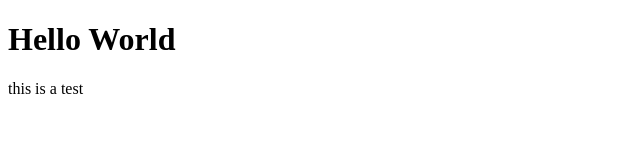
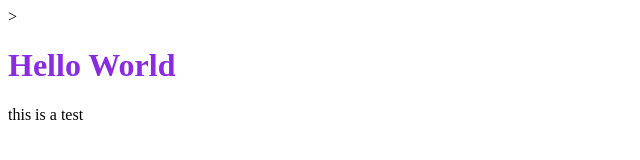
Before and after one commit to signalSurfer/signalSurfer.github.io, a plain HTML site: page index.html in a window 1280 px wide. Shown: the whole page, without its empty margins (0-640 px from the left). Drawn offline with Linux system fonts and the light colour scheme.

Commit message:
Update index.html

```diff
--- a/index.html
+++ b/index.html
@@ -1,4 +1,5 @@
 <!DOCTYPE html>
+<link rel="Stylesheet" type="text/css" href="./styles.css" />>
 <html>
 <body><h1>Hello World</h1>
 <p>this is a test</p>
```
